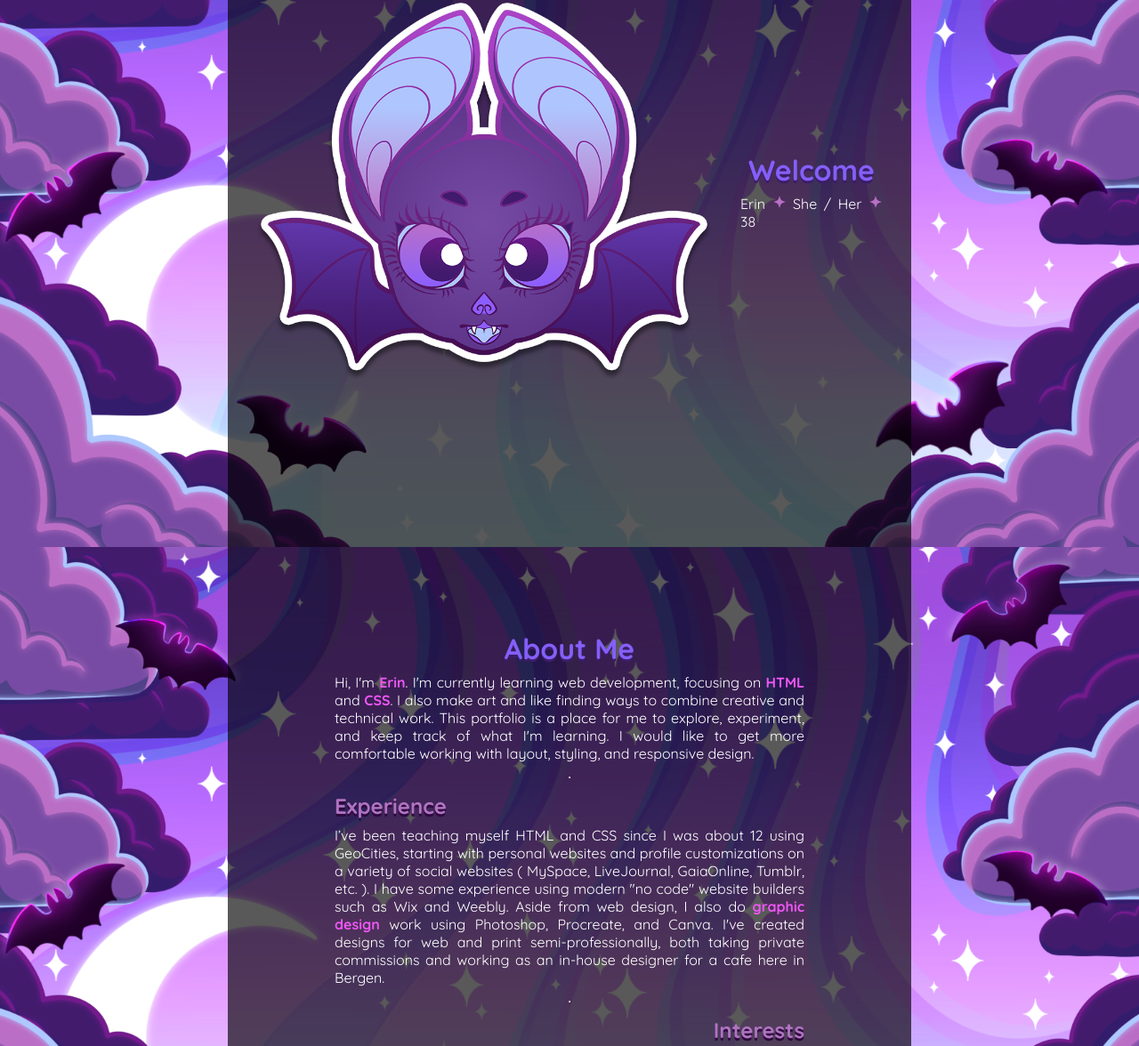
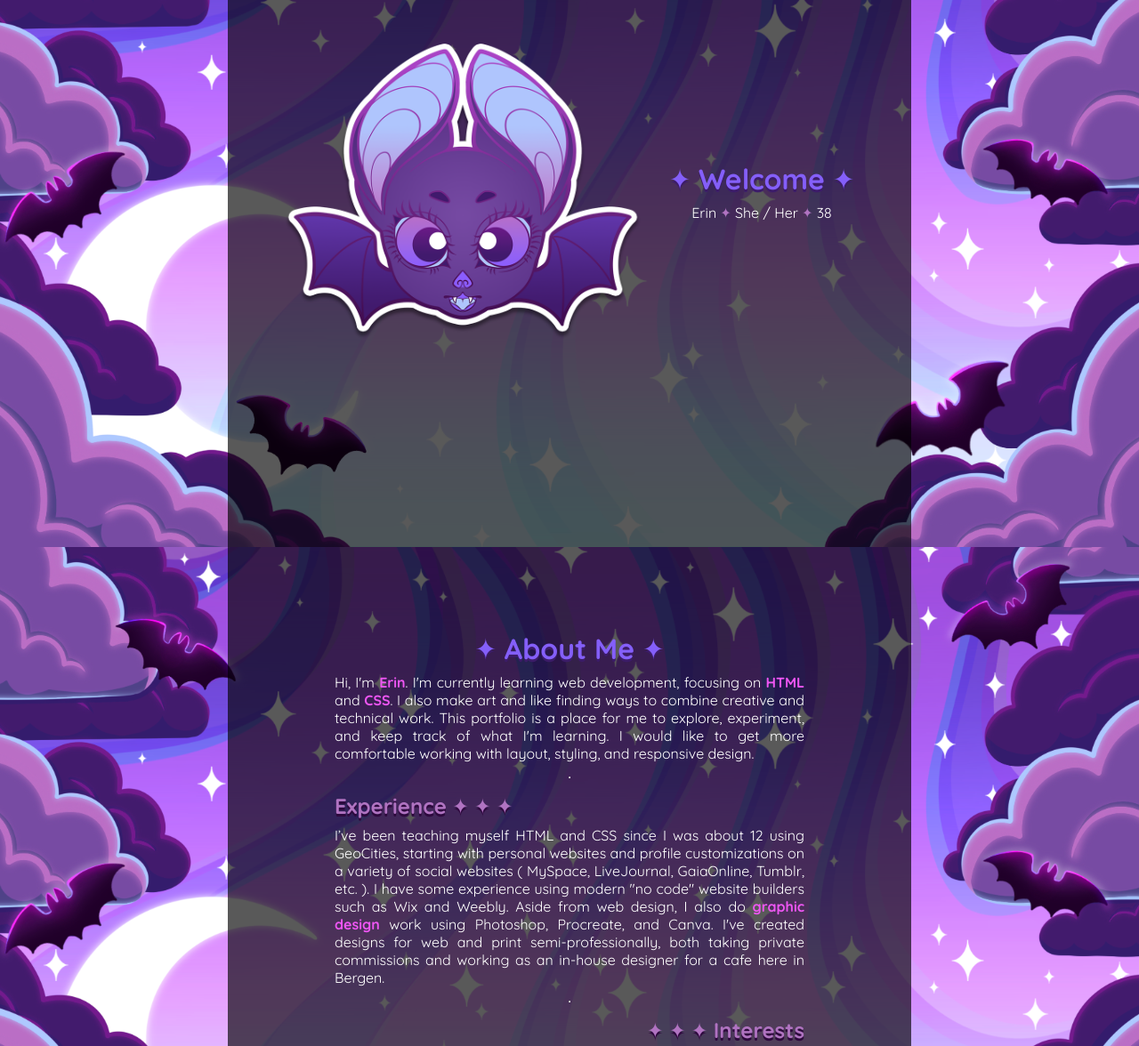
Before and after one commit to enwkurs/Oppgave1-Portfolio-DDateAug28, a website: page index.html in a window 1280 px wide. Shown: the part 253-1429 px from the top of the page at 89% size. Drawn offline with Linux system fonts and the light colour scheme.

Commit message:
added ✦, changed home image size

```diff
--- a/index.html
+++ b/index.html
@@ -36,9 +36,9 @@
         <img src="/assets/BatSticker.webp" id="heroimg" alt="placeholder" />
 
         <div id="herotext">
-          <h1>Welcome</h1>
+          <h1>✦ Welcome ✦</h1>
 
-         <p>Erin <img src="/assets/sparkle16pxlilac.png" /> She / Her <img src="/assets/sparkle16pxlilac.png" /> 38</p>
+         <p>Erin <text style="color:#B073C1">✦</text> She / Her <text style="color:#B073C1">✦</text> 38</p>
 
         </div>
 
@@ -49,15 +49,15 @@
       <section id="about">
 
         <div class="contentwrapper">
-          <h1>About Me</h1>
+          <h1>✦ About Me ✦</h1>
 
           <p>Hi, I'm <b>Erin</b>. I'm currently learning web development, focusing on <b>HTML</b> and <b>CSS</b>. I also make art and like finding ways to combine creative and technical work. This portfolio is a place for me to explore, experiment, and keep track of what I'm learning. I would like to get more comfortable working with layout, styling, and responsive design.</p><hr>
 
-          <h2>Experience</h2>
+          <h2>Experience ✦ ✦ ✦</h2>
 
           <p>I’ve been teaching myself HTML and CSS since I was about 12 using GeoCities, starting with personal websites and profile customizations on a variety of social websites ( MySpace, LiveJournal, GaiaOnline, Tumblr, etc. ). I have some experience using modern "no code" website builders such as Wix and Weebly. Aside from web design, I also do <b>graphic design</b> work using Photoshop, Procreate, and Canva. I've created designs for web and print semi-professionally, both taking private commissions and working as an in-house designer for a cafe here in Bergen.</p><hr>
 
-          <h2 style="align-self: flex-end;">Interests</h2>
+          <h2 style="align-self: flex-end;">✦ ✦ ✦ Interests</h2>
 
           <p>I'm interested in design for both web and print. I also enjoy making art digitally and traditionally, as well as other creative hobbies like sewing, sculpting, beading, nail art, and whatever else my <b>ADHD</b> latches onto. Outside of that, I like cozy games where I can build things, halloween, and anything with stars, <b>bats</b>, or space themes. I tend to gravitate toward projects that let me experiment, customize, or make something that feels like my own.</p>
         </div>
@@ -68,7 +68,7 @@
       <section id="projects">
 
         <div class="contentwrapper">
-          <h1>Projects</h1>
+          <h1>✦ Projects ✦</h1>
 
            <p style="align-self:center">Nothing to see here yet!</p>
 
@@ -91,7 +91,7 @@
     <footer>  <!-- Credits / Links Out -->
 
       <section id="credits" class="footersec">
-        <h3>Credits</h3>
+        <h3>✦ Credits</h3>
 
           <ul>
             <li>
@@ -111,7 +111,7 @@
       </section>
 
       <section id="linksout" class="footersec">
-        <h3>Links Out</h3>
+        <h3>Links Out ✦</h3>
 
         <ul id="somebar">
           <li>
--- a/styles.css
+++ b/styles.css
@@ -142,16 +142,19 @@ header {
     justify-content: center;
     align-items: center;
     gap: 2em;
+    flex-wrap: wrap;
 }
 
 #home img {
-    max-width: 32em;
+    max-width: 25em;
+    min-width: 50%;
 }
 
 #herotext {
     max-width: 20em;
     display: flex;
     flex-direction: column;
+    align-items: center;
     gap: .5em
 }
 
```
